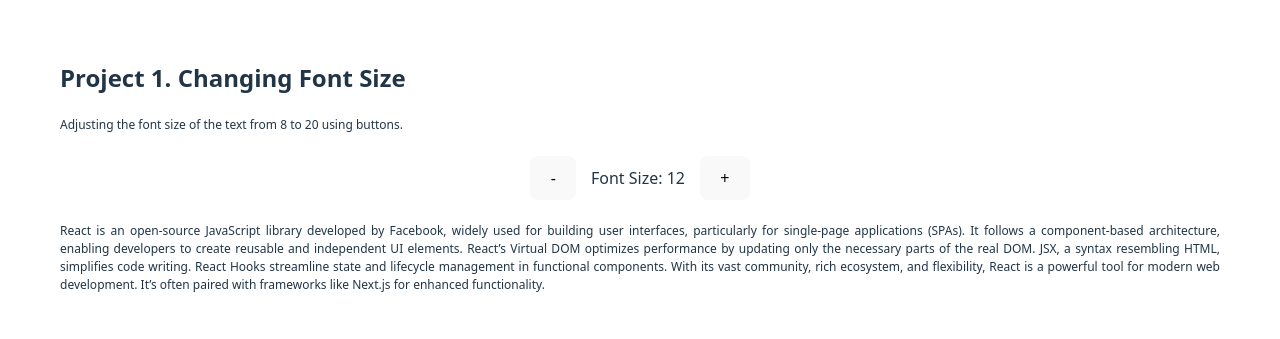
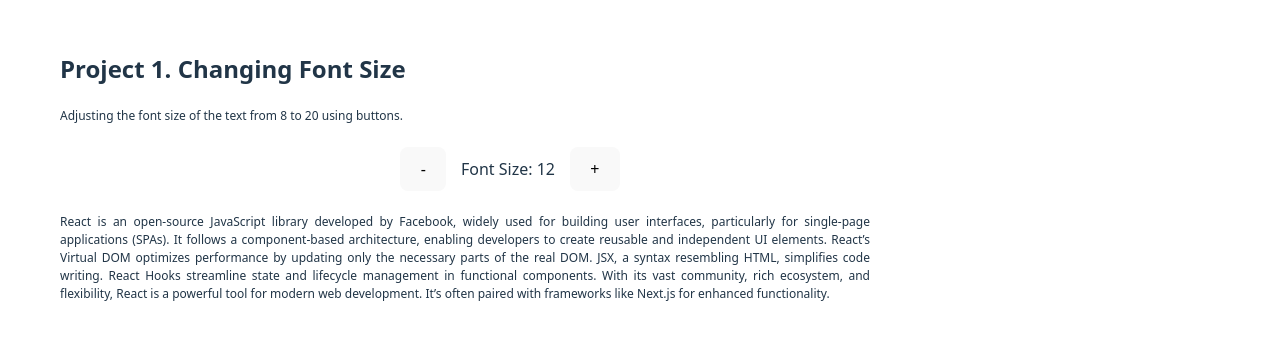
Before and after one commit to onurdoker/ReactProjects, a React (Vite) app: page /project1 in a window 1280 px wide. Shown: the part 227-566 px from the top of the page. Built offline with nearby package versions, Linux system fonts and the light colour scheme.

Commit message:
Project 1 - Small Corrections

```diff
--- a/src/components/Project1/Project1.module.css
+++ b/src/components/Project1/Project1.module.css
@@ -1,4 +1,5 @@
 .body {
+    max-width: 900px;
     text-align: justify;
 }
 
@@ -13,3 +14,7 @@
     justify-content: center;
     gap: 15px;
 }
+
+p {
+    width: 90%;
+}
--- a/src/components/Project1/Project1Button.jsx
+++ b/src/components/Project1/Project1Button.jsx
@@ -7,9 +7,9 @@ const Project1Button = ({
 }) => {
   return (
       <div className={css.p1_button}>
-        <button onClick={handleFontSizeDecrement}> -</button>
+        <button onClick={handleFontSizeDecrement}>-</button>
         Font Size: {fontSize}
-        <button onClick={handleFontSizeIncrement}> +</button>
+        <button onClick={handleFontSizeIncrement}>+</button>
       </div>
   );
 };
```
